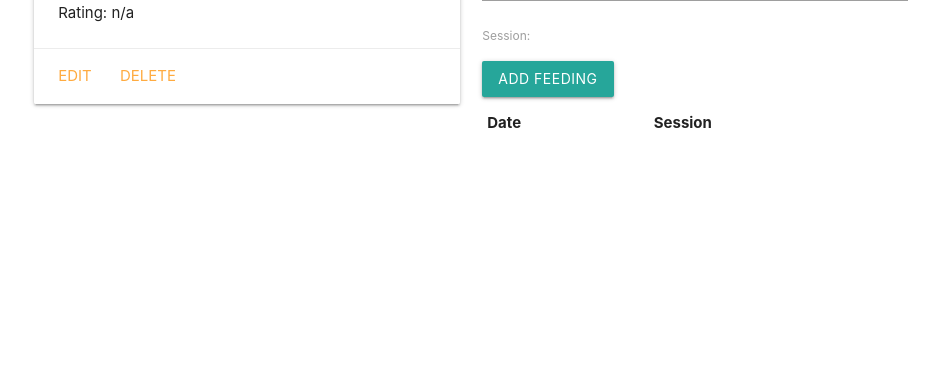
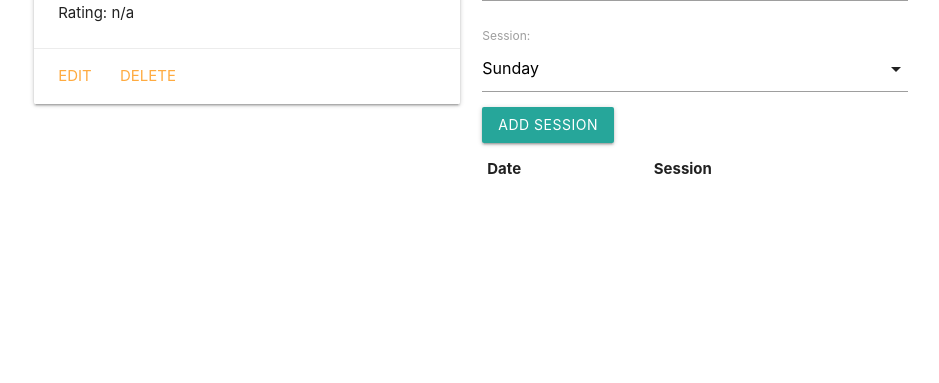
Before and after one commit to Jhunted/gamecollector, a Django app: template main_app/templates/games/detail.html in a window 1280 px wide. Shown: the part 283-666 px from the top of the page, without its empty margins (169-1108 px from the left). Run offline with Django 3.2, Linux system fonts and the light colour scheme; the template is opened without the code that fills it: values that come from a table or form of the project are taken from there, others are empty.

Commit message:
adds correct referencing for session

```diff
--- a/main_app/models.py
+++ b/main_app/models.py
@@ -34,7 +34,7 @@ class Session(models.Model):
   game = models.ForeignKey(Game, on_delete=models.CASCADE)
 
   def __str__(self):
-    return "{self.get_session_display()} on {self.date}"
+    return "{self.get_playday_display()} on {self.date}"
 
   class Meta:
     ordering = ['-date']
--- a/main_app/templates/games/detail.html
+++ b/main_app/templates/games/detail.html
@@ -26,7 +26,7 @@
       <form action="{% url 'add_session' game.id %}" method="post">
           {% csrf_token %}
           {{ session_form.as_p }}
-          <input type="submit" class="btn" value="Add Feeding">
+          <input type="submit" class="btn" value="Add Session">
       </form>
     <table class="striped">
       <thead>
@@ -52,7 +52,7 @@
     autoClose: true
   });
 
-  var selectEl = document.getElementById('id_playday');
+  var selectEl = document.getElementById('id_session');
   M.FormSelect.init(selectEl);
 </script>
 {% endblock %}
--- a/main_app/urls.py
+++ b/main_app/urls.py
@@ -1,3 +1,4 @@
+#routers
 from django.urls import path
 from . import views
 
--- a/main_app/views.py
+++ b/main_app/views.py
@@ -1,3 +1,4 @@
+#controllers
 from django.shortcuts import render, redirect
 from django.views.generic.edit import CreateView, UpdateView, DeleteView
 from .models import Game
```
Also changed, not shown: main_app/migrations/0002_session.py (added).
